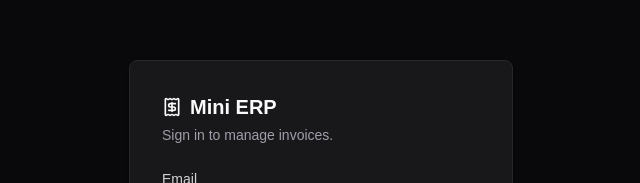
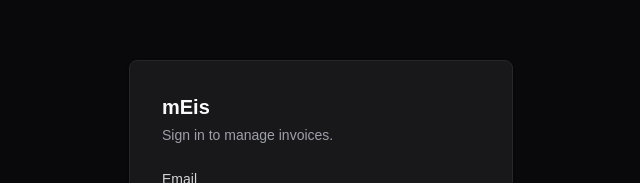
Before and after one commit to ryananjasmara/meis-nextjs, a Next.js app: page /login in a window 1280 px wide. Shown: the part 173-356 px from the top of the page, without its empty margins (319-959 px from the left). Built offline with nearby package versions, Linux system fonts and the light colour scheme; no server answers.

Commit message:
chore: change apps name

```diff
--- a/src/app/(app)/layout.tsx
+++ b/src/app/(app)/layout.tsx
@@ -12,8 +12,7 @@
         <div className="mx-auto flex max-w-6xl items-center justify-between px-6 py-4">
           <div className="flex items-center gap-8">
             <span className="flex items-center gap-2 text-base font-semibold text-zinc-50">
-              <Receipt className="size-5" />
-              Mini ERP
+              mEis
             </span>
             <nav className="flex gap-6 text-sm font-medium text-zinc-400">
               <Link href="/dashboard" className="flex items-center gap-1.5 hover:text-zinc-50">
--- a/src/app/login/page.tsx
+++ b/src/app/login/page.tsx
@@ -6,8 +6,7 @@
     <div className="flex flex-1 items-center justify-center bg-zinc-950 px-4">
       <div className="w-full max-w-sm rounded-lg border border-zinc-800 bg-zinc-900 p-8 shadow-sm">
         <div className="flex items-center gap-2">
-          <Receipt className="size-5 text-zinc-50" />
-          <h1 className="text-xl font-semibold text-zinc-50">Mini ERP</h1>
+          <h1 className="text-xl font-semibold text-zinc-50">mEis</h1>
         </div>
         <p className="mt-1 text-sm text-zinc-400">Sign in to manage invoices.</p>
         <LoginForm />
```
